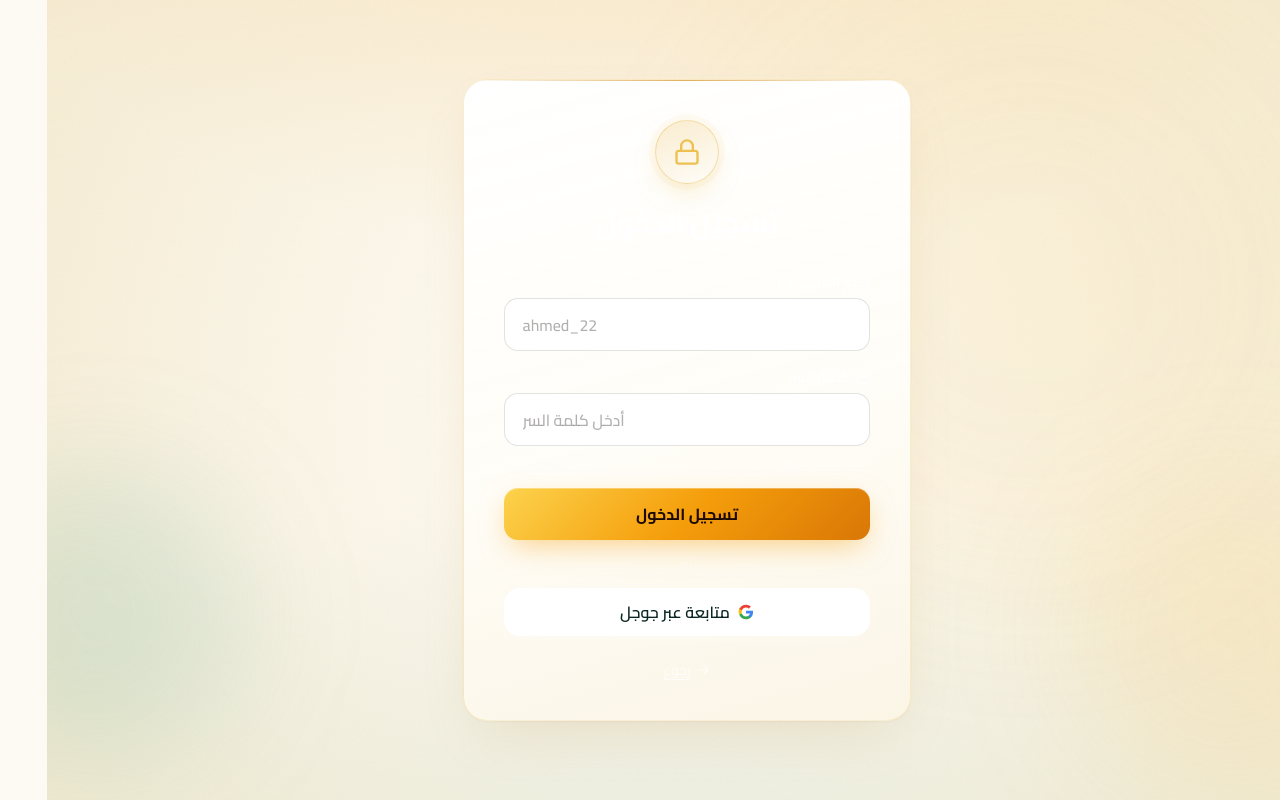
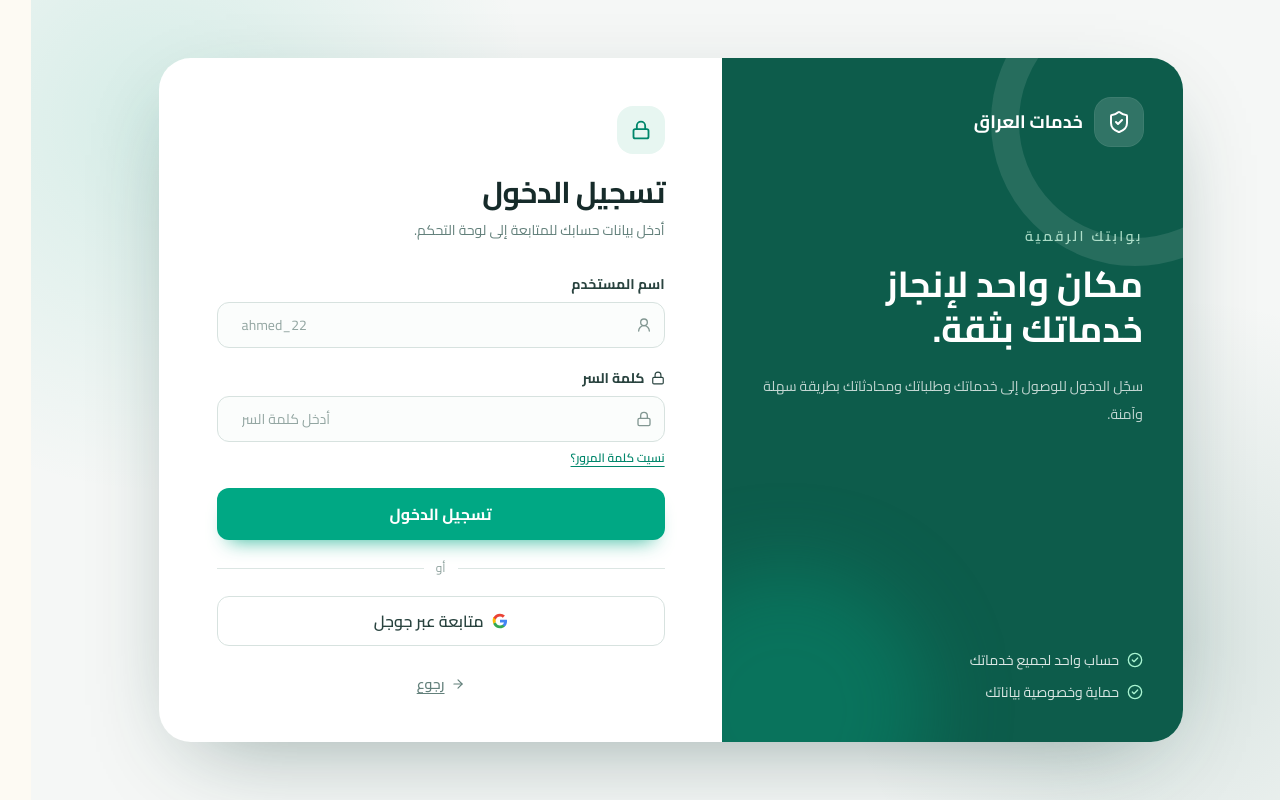
Before and after one commit to mf1121605-lab/iraqi-service, a Next.js app: page /login in a window 1280 px wide. Built offline with nearby package versions, Linux system fonts and the light colour scheme; no server answers; the database is empty.

Commit message:
Redesign login page

```diff
--- a/src/pages/login.js
+++ b/src/pages/login.js
@@ -1,7 +1,7 @@
 import { useEffect, useState } from 'react';
 import { useRouter } from 'next/router';
 import { motion } from 'framer-motion';
-import { ArrowLeft, Lock } from 'lucide-react';
+import { ArrowLeft, CheckCircle2, Lock, ShieldCheck, UserRound } from 'lucide-react';
 import GoogleGlyph from '../components/UI/GoogleGlyph';
 import LoadingSpinner from '../components/LoadingSpinner';
 import { supabaseClient } from '../lib/supabaseClient';
@@ -126,75 +126,87 @@ export default function UnifiedLogin() {
   }
 
   return (
-    <main className="relative flex min-h-screen items-center justify-center overflow-hidden p-6 font-display text-white">
-      <div className="pointer-events-none absolute left-1/2 top-0 h-[36rem] w-[36rem] -translate-x-1/2 animate-spotlight-sweep rounded-full bg-gold-400/10 blur-[100px]" />
-      <div className="pointer-events-none absolute -left-24 bottom-10 h-72 w-72 animate-float rounded-full bg-brand-500/15 blur-3xl" />
-      <div className="pointer-events-none absolute -right-16 bottom-0 h-80 w-80 animate-float rounded-full bg-gold-400/10 blur-3xl [animation-delay:1.5s]" />
+    <main className="relative flex min-h-screen items-center justify-center overflow-hidden bg-[#f5f7f6] p-4 font-display text-[#162b2a] sm:p-8">
+      <div className="pointer-events-none absolute inset-0 bg-[radial-gradient(circle_at_10%_15%,rgba(0,168,132,0.13),transparent_28%),radial-gradient(circle_at_90%_80%,rgba(13,91,74,0.12),transparent_26%)]" />
+      <div className="relative z-10 grid w-full max-w-5xl overflow-hidden rounded-[2rem] bg-white shadow-[0_30px_90px_-35px_rgba(14,57,52,0.45)] lg:grid-cols-[.9fr_1.1fr]">
+        <aside className="relative hidden overflow-hidden bg-[#0d5c4b] p-10 text-white lg:flex lg:flex-col">
+          <div className="absolute -right-24 -top-20 h-72 w-72 rounded-full border-[28px] border-white/10" />
+          <div className="absolute -bottom-28 -left-20 h-72 w-72 rounded-full bg-[#00a884]/30 blur-2xl" />
+          <div className="relative">
+            <div className="flex items-center gap-3">
+              <span className="flex h-12 w-12 items-center justify-center rounded-2xl bg-white/15 ring-1 ring-white/20"><ShieldCheck className="h-6 w-6" aria-hidden="true" /></span>
+              <span className="text-lg font-bold">خدمات العراق</span>
+            </div>
+            <div className="mt-20">
+              <p className="text-sm font-semibold tracking-[0.18em] text-emerald-100/80">بوابتك الرقمية</p>
+              <h2 className="mt-4 max-w-sm text-4xl font-bold leading-tight">مكان واحد لإنجاز خدماتك بثقة.</h2>
+              <p className="mt-5 max-w-sm text-sm leading-7 text-white/75">سجّل الدخول للوصول إلى خدماتك وطلباتك ومحادثاتك بطريقة سهلة وآمنة.</p>
+            </div>
+          </div>
+          <div className="relative mt-auto space-y-3 text-sm text-white/85">
+            <p className="flex items-center gap-2"><CheckCircle2 className="h-4 w-4 text-emerald-200" /> حساب واحد لجميع خدماتك</p>
+            <p className="flex items-center gap-2"><CheckCircle2 className="h-4 w-4 text-emerald-200" /> حماية وخصوصية بياناتك</p>
+          </div>
+        </aside>
 
-      <div className="cinematic-card relative z-10 w-full max-w-md animate-scale-in p-10">
-        <span className="cinematic-emblem mx-auto h-16 w-16">
-          <Lock className="h-7 w-7 text-gold-300" strokeWidth={2} aria-hidden="true" />
-        </span>
-        <h1 className="mt-5 text-center font-display text-3xl font-bold tracking-tight">{t('authLogin.title')}</h1>
+        <div className="relative p-6 sm:p-10 lg:px-14 lg:py-12">
+          <div className="mx-auto max-w-md">
+            <div className="flex items-center justify-between lg:hidden">
+              <span className="flex h-11 w-11 items-center justify-center rounded-2xl bg-[#e7f6f1] text-[#00866b]"><ShieldCheck className="h-5 w-5" aria-hidden="true" /></span>
+              <span className="text-sm font-bold text-[#0d5c4b]">خدمات العراق</span>
+            </div>
+            <span className="mt-8 flex h-12 w-12 items-center justify-center rounded-2xl bg-[#e7f6f1] text-[#00866b] lg:mt-0"><Lock className="h-5 w-5" strokeWidth={2.2} aria-hidden="true" /></span>
+            <h1 className="mt-5 text-3xl font-bold tracking-tight text-[#162b2a]">{t('authLogin.title')}</h1>
+            <p className="mt-2 text-sm leading-6 text-[#63807b]">أدخل بيانات حسابك للمتابعة إلى لوحة التحكم.</p>
 
-        <form onSubmit={handlePasswordSubmit} className="mt-8 space-y-4">
+        <form onSubmit={handlePasswordSubmit} className="mt-8 space-y-5">
           <div>
-            <label htmlFor="identifier" className="mb-1.5 block text-sm font-bold text-white/80">
+            <label htmlFor="identifier" className="mb-2 block text-sm font-bold text-[#29433f]">
               {t('authEmployee.identifierLabel')}
             </label>
-            <input
-              id="identifier"
-              type="text"
-              dir="ltr"
-              value={identifier}
-              onChange={(event) => setIdentifier(event.target.value)}
-              placeholder={t('authEmployee.identifierPlaceholder')}
-              className="input-cinematic"
-            />
+            <div className="flex items-center rounded-xl border border-[#d7e2df] bg-[#fbfdfc] px-3 transition focus-within:border-[#00a884] focus-within:ring-4 focus-within:ring-[#00a884]/10">
+              <UserRound className="h-4 w-4 shrink-0 text-[#829792]" aria-hidden="true" />
+              <input id="identifier" type="text" dir="ltr" value={identifier} onChange={(event) => setIdentifier(event.target.value)} placeholder={t('authEmployee.identifierPlaceholder')} className="w-full border-0 bg-transparent px-3 py-3 text-sm text-[#162b2a] placeholder:text-[#93a6a2] focus:outline-none" />
+            </div>
           </div>
           <div>
-            <label htmlFor="password" className="mb-1.5 flex items-center gap-1.5 text-sm font-bold text-white/80">
+            <label htmlFor="password" className="mb-2 flex items-center gap-1.5 text-sm font-bold text-[#29433f]">
               <Lock className="h-3.5 w-3.5" aria-hidden="true" />
               {t('authEmployee.passwordLabel')}
             </label>
-            <input
-              id="password"
-              type="password"
-              dir="ltr"
-              value={password}
-              onChange={(event) => setPassword(event.target.value)}
-              placeholder={t('authEmployee.passwordPlaceholder')}
-              className="input-cinematic"
-            />
+            <div className="flex items-center rounded-xl border border-[#d7e2df] bg-[#fbfdfc] px-3 transition focus-within:border-[#00a884] focus-within:ring-4 focus-within:ring-[#00a884]/10">
+              <Lock className="h-4 w-4 shrink-0 text-[#829792]" aria-hidden="true" />
+              <input id="password" type="password" dir="ltr" value={password} onChange={(event) => setPassword(event.target.value)} placeholder={t('authEmployee.passwordPlaceholder')} className="w-full border-0 bg-transparent px-3 py-3 text-sm text-[#162b2a] placeholder:text-[#93a6a2] focus:outline-none" />
+            </div>
             <MotionLink
               href="/forgot-password"
               whileTap={{ scale: 0.96 }}
-              className="mt-2 inline-block text-xs text-white/60 underline underline-offset-4 transition-colors hover:text-white"
+              className="mt-2 inline-block text-xs font-semibold text-[#00866b] underline underline-offset-4 transition-colors hover:text-[#0d5c4b]"
             >
               {t('authLogin.forgotPasswordCta')}
             </MotionLink>
           </div>
-          {error && <p className="animate-slide-down text-sm font-bold text-red-300">{error}</p>}
+          {error && <p className="animate-slide-down rounded-xl bg-red-50 px-3 py-2 text-sm font-bold text-red-600">{error}</p>}
           <motion.button
             type="submit"
             disabled={submitting}
             {...buttonTap}
-            className="btn-cinematic-gold flex w-full items-center justify-center px-4 py-3.5 disabled:opacity-50"
+            className="flex w-full items-center justify-center rounded-xl bg-[#00a884] px-4 py-3.5 font-bold text-white shadow-[0_12px_20px_-12px_rgba(0,168,132,0.85)] transition hover:bg-[#008f71] focus:outline-none focus:ring-4 focus:ring-[#00a884]/20 disabled:opacity-50"
           >
             {submitting ? <LoadingSpinner inline showLabel={false} size={18} /> : t('authEmployee.submitCta')}
           </motion.button>
 
-          <div className="flex items-center gap-3 text-xs text-white/50">
-            <span className="h-px flex-1 bg-gradient-to-r from-transparent via-white/25 to-transparent" />
+          <div className="flex items-center gap-3 text-xs text-[#8ca09c]">
+            <span className="h-px flex-1 bg-[#dce6e3]" />
             {t('authCustomer.orDivider')}
-            <span className="h-px flex-1 bg-gradient-to-r from-transparent via-white/25 to-transparent" />
+            <span className="h-px flex-1 bg-[#dce6e3]" />
           </div>
 
           <motion.button
             type="button"
             onClick={() => handleOAuthLogin('google')}
             {...buttonTap}
-            className="flex w-full items-center justify-center gap-2 rounded-2xl bg-white px-4 py-3 font-semibold text-brand-950 shadow-[0_8px_24px_-8px_rgba(255,255,255,0.4)] transition-shadow duration-300 hover:shadow-[0_12px_30px_-8px_rgba(255,255,255,0.55)] focus:outline-none focus:ring-2 focus:ring-brand-500 focus:ring-offset-2 focus:ring-offset-brand-900"
+            className="flex w-full items-center justify-center gap-2 rounded-xl border border-[#d7e2df] bg-white px-4 py-3 font-semibold text-[#29433f] transition hover:bg-[#f5f9f7] focus:outline-none focus:ring-4 focus:ring-[#00a884]/10"
           >
             <GoogleGlyph className="h-4 w-4" />
             {t('authCustomer.continueWithGoogle')}
@@ -204,11 +216,13 @@ export default function UnifiedLogin() {
         <MotionLink
           href="/"
           whileTap={{ scale: 0.96 }}
-          className="mt-6 flex items-center justify-center gap-1.5 text-center text-sm text-white/70 underline underline-offset-4 transition-colors hover:text-white"
+          className="mt-7 flex items-center justify-center gap-1.5 text-center text-sm font-semibold text-[#63807b] underline underline-offset-4 transition-colors hover:text-[#0d5c4b]"
         >
           <ArrowLeft className="h-3.5 w-3.5 rtl:rotate-180" aria-hidden="true" />
           {t('authCustomer.backCta')}
         </MotionLink>
+          </div>
+        </div>
       </div>
     </main>
   );
```
